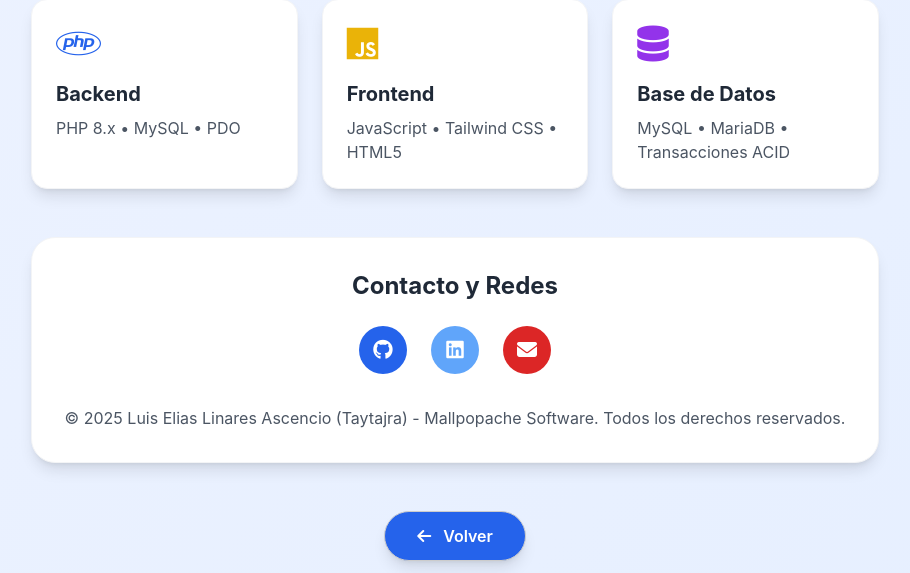
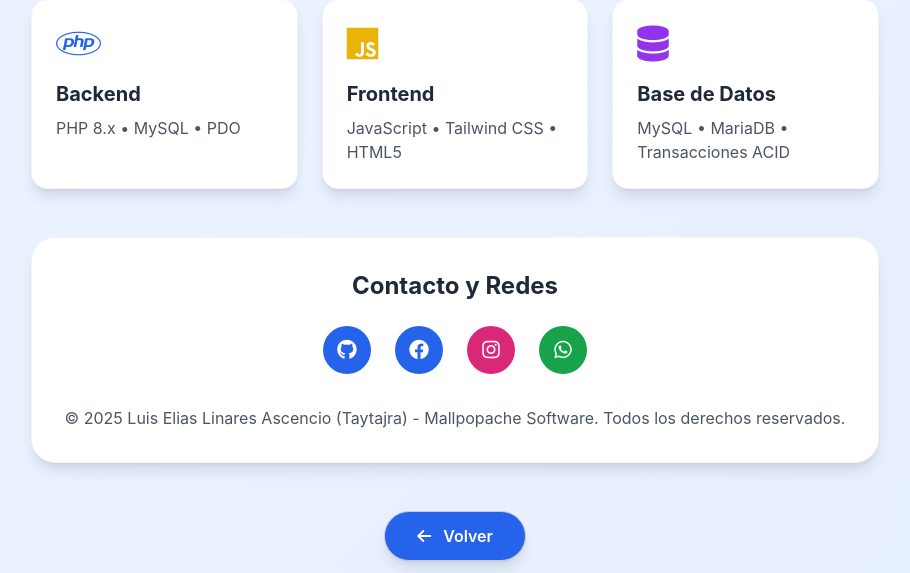
Before and after one commit to LinaresChick/asistencia-system, a PHP site: page /app/about in a window 1280 px wide. Shown: the part 1383-1956 px from the top of the page, without its empty margins (185-1095 px from the left). Run offline with PHP 8.4, Linux system fonts and the light colour scheme; some libraries are stand-ins or nearby versions.

Commit message:
actualizado de lo padres y estudiantes

```diff
--- a/views/app/about.php
+++ b/views/app/about.php
@@ -102,14 +102,17 @@
         <h3 class="text-2xl font-bold text-gray-800 mb-6">Contacto y Redes</h3>
 
         <div class="flex justify-center gap-6 mb-8">
-            <a href="#" class="w-12 h-12 bg-blue-600 text-white rounded-full flex items-center justify-center hover:bg-blue-700 transition text-xl" title="GitHub">
+            <a href="https://github.com/LinaresChick" target="_blank" class="w-12 h-12 bg-blue-600 text-white rounded-full flex items-center justify-center hover:bg-blue-700 transition text-xl" title="GitHub">
                 <i class="fa-brands fa-github"></i>
             </a>
-            <a href="#" class="w-12 h-12 bg-blue-400 text-white rounded-full flex items-center justify-center hover:bg-blue-500 transition text-xl" title="LinkedIn">
-                <i class="fa-brands fa-linkedin"></i>
+            <a href="https://www.facebook.com/share/1DWUvC1PM7/" target="_blank" class="w-12 h-12 bg-blue-600 text-white rounded-full flex items-center justify-center hover:bg-blue-700 transition text-xl" title="Facebook">
+                <i class="fa-brands fa-facebook"></i>
             </a>
-            <a href="#" class="w-12 h-12 bg-red-600 text-white rounded-full flex items-center justify-center hover:bg-red-700 transition text-xl" title="Email">
-                <i class="fa-solid fa-envelope"></i>
+            <a href="https://www.instagram.com/niko_ascencio?igsh=MWd2dmk5MGl0aDlxNQ==" target="_blank" class="w-12 h-12 bg-pink-600 text-white rounded-full flex items-center justify-center hover:bg-pink-700 transition text-xl" title="Instagram">
+                <i class="fa-brands fa-instagram"></i>
+            </a>
+            <a href="https://wa.me/qr/N4L2VDZGCGXYJ1" target="_blank" class="w-12 h-12 bg-green-600 text-white rounded-full flex items-center justify-center hover:bg-green-700 transition text-xl" title="WhatsApp">
+                <i class="fa-brands fa-whatsapp"></i>
             </a>
         </div>
 
```
Also changed, not shown: scripts/migration_gps_columns.php (added, +27 -0 lines).
